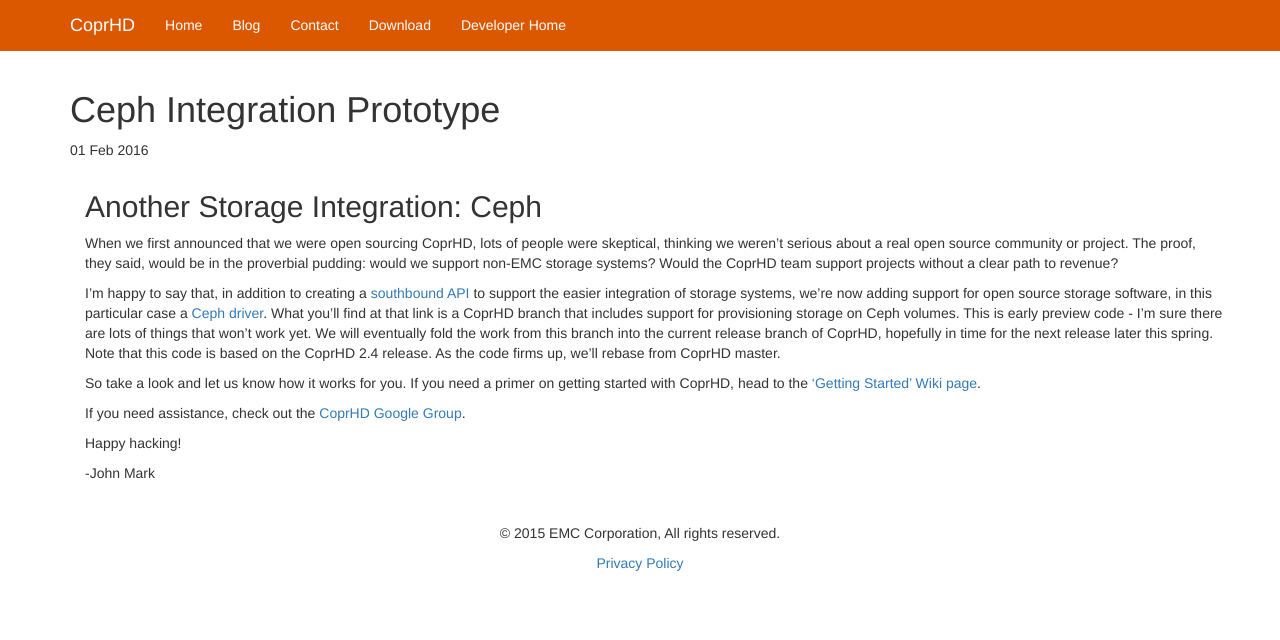
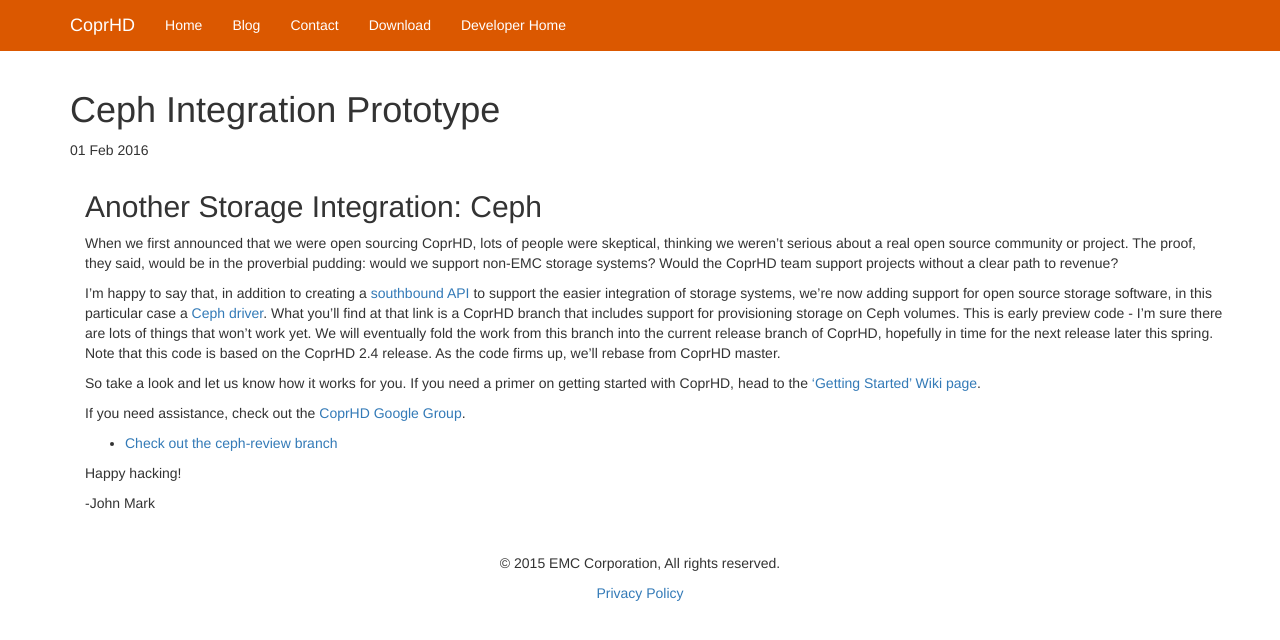
Before and after one commit to CoprHD/CoprHD.github.io, a Jekyll site: the page built from _posts/2016-02-01-ceph-integration.md, in a window 1280 px wide. Shown: the top 640 px of the page. Built offline with Jekyll 4.4.1, drawn with Linux system fonts in a browser that asks for light colours; nearby versions of some CDN libraries; library files that are not in the unit come from our copies.

Commit message:
Update 2016-02-01-ceph-integration.md

```diff
--- a/_posts/2016-02-01-ceph-integration.md
+++ b/_posts/2016-02-01-ceph-integration.md
@@ -24,6 +24,8 @@
 
 If you need assistance, check out the [CoprHD Google Group](https://groups.google.com/forum/?hl=en#!forum/coprhd).
 
+* [Check out the ceph-review branch](https://github.com/cloudscaling/coprhd-controller/tree/ceph-review)
+
 Happy hacking!
 
 -John Mark
```
